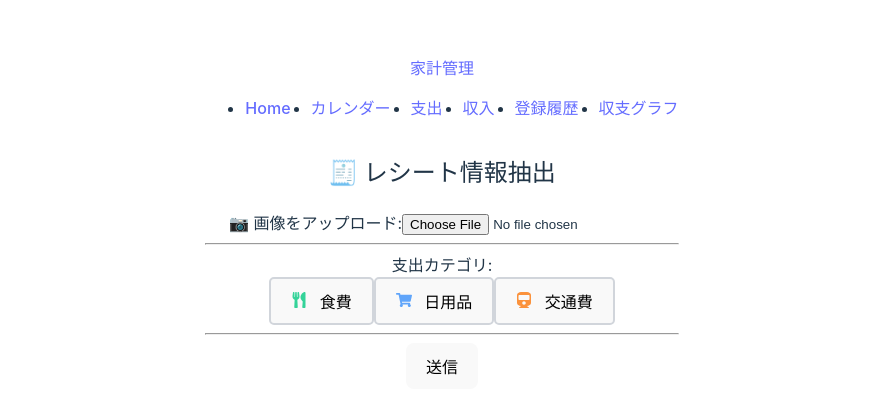
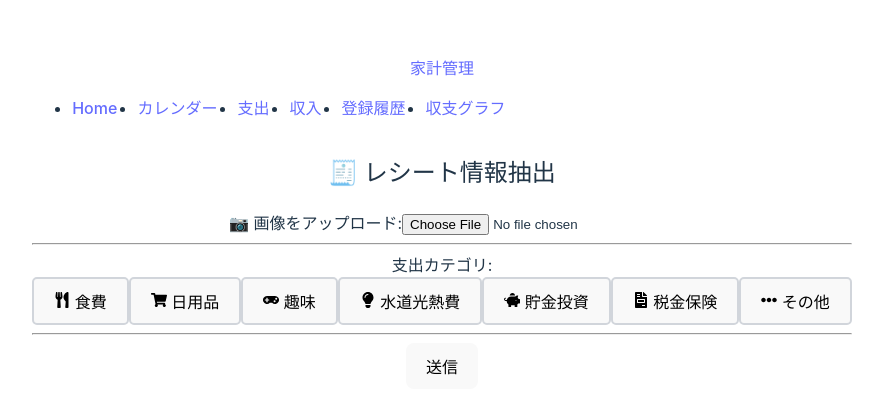
Before and after one commit to Yamsh39/hackathon-vol22, a React (Vite) app in the folder frontend/: page /receipt-registration in a window 1280 px wide. Shown: the part 238-652 px from the top of the page, without its empty margins (198-1081 px from the left). Built offline with nearby package versions, Linux system fonts and the light colour scheme.

Commit message:
カテゴリ選択

```diff
--- a/frontend/src/pages/ReceiptsForm.jsx
+++ b/frontend/src/pages/ReceiptsForm.jsx
@@ -1,6 +1,6 @@
 import React, { useState } from 'react';
 import axios from 'axios';
-import { FaUtensils, FaShoppingCart, FaTrain } from 'react-icons/fa';
+import { FaUtensils, FaShoppingCart, FaGamepad, FaLightbulb, FaPiggyBank, FaFileInvoice, FaEllipsisH } from 'react-icons/fa';
 import styles from './Button.module.css';
 
 const ReceiptForm = () => {
@@ -9,10 +9,21 @@ const ReceiptForm = () => {
   const [loading, setLoading] = useState(false);
   const [error, setError] = useState(null);
   const [selectedCategory, setSelectedCategory] = useState('');
-  const [date, setDate] = useState('');
+  const [customCategory, setCustomCategory] = useState(''); // その他カテゴリ用
 
   const handleImageChange = (e) => {
     setImage(e.target.files[0]);
+  };
+
+  const handleCategorySelect = (category) => {
+    setSelectedCategory(category);
+    if (category !== 'その他') {
+      setCustomCategory('');
+    }
+  };
+
+  const handleCustomCategoryChange = (e) => {
+    setCustomCategory(e.target.value);
   };
 
   const fetchFormattedReceipt = async () => {
@@ -23,14 +34,9 @@ const ReceiptForm = () => {
       setReceiptData(response.data);
     } catch (error) {
       setError('レシートデータの取得に失敗しました');
-      console.error('データ取得エラー:', error);
     } finally {
       setLoading(false);
     }
-  };
-
-  const handleCategorySelect = (category) => {
-    setSelectedCategory(category);
   };
 
   const handleSubmit = async (e) => {
@@ -46,13 +52,10 @@ const ReceiptForm = () => {
     formData.append('image', image);
 
     try {
-      await axios.post('http://localhost:5000/ocr/extract-receipt', formData, {
-        headers: { 'Content-Type': 'multipart/form-data' },
-      });
+      await axios.post('http://localhost:5000/ocr/extract-receipt', formData);
       fetchFormattedReceipt();
     } catch (error) {
       setError('OCRの処理に失敗しました');
-      console.error('Error extracting receipt data:', error);
     } finally {
       setLoading(false);
     }
@@ -67,66 +70,79 @@ const ReceiptForm = () => {
     setError(null);
 
     try {
-      await axios.post('http://localhost:5000/db/save-receipt', receiptData, {
-        headers: { 'Content-Type': 'application/json' },
+      await axios.post('http://localhost:5000/db/save-receipt', {
+        store_name: receiptData.store_name,
+        date: receiptData.date,
+        items: receiptData.items.map(item => ({
+          name: item.name,
+          price: item.price,
+          quantity: item.quantity,
+          category: selectedCategory === 'その他' ? customCategory : selectedCategory, // カテゴリの追加
+        })),
+        total_price: receiptData.total_price,
       });
       alert('レシートデータがDBに登録されました');
     } catch (error) {
       setError('DB登録に失敗しました');
-      console.error('DB登録エラー:', error);
     } finally {
       setLoading(false);
     }
   };
 
+  const categories = [
+    { name: '食費', icon: <FaUtensils />, style: styles.food },
+    { name: '日用品', icon: <FaShoppingCart />, style: styles.household },
+    { name: '趣味', icon: <FaGamepad />, style: styles.hobby },
+    { name: '水道光熱費', icon: <FaLightbulb />, style: styles.utility },
+    { name: '貯金投資', icon: <FaPiggyBank />, style: styles.savings },
+    { name: '税金保険', icon: <FaFileInvoice />, style: styles.tax },
+    { name: 'その他', icon: <FaEllipsisH />, style: styles.custom }, // カスタム入力専用
+  ];
+
   return (
     <div className="p-6 max-w-lg mx-auto bg-white shadow-md rounded-lg">
       <h2 className="text-xl font-bold mb-4">🧾 レシート情報抽出</h2>
+
       <form onSubmit={handleSubmit} className="space-y-4">
         <div>
           <label className="block text-gray-700 font-medium">📷 画像をアップロード:</label>
-          <input
-            type="file"
-            onChange={handleImageChange}
-            className="mt-2 p-2 w-full border rounded-md"
-          />
+          <input type="file" onChange={handleImageChange} className="mt-2 p-2 w-full border rounded-md" />
         </div>
 
         <hr />
 
         <div>
           <label className="block text-gray-700 font-medium">支出カテゴリ:</label>
-          <div className="flex space-x-4">
-            <button
-              type="button"
-              onClick={() => handleCategorySelect('食費')}
-              className={`${styles.button} ${selectedCategory === '食費' ? styles.selected : ''}`}
-            >
-              <FaUtensils className={`${styles.icon} ${styles.food}`} /> 食費
-            </button>
-            <button
-              type="button"
-              onClick={() => handleCategorySelect('日用品')}
-              className={`${styles.button} ${selectedCategory === '日用品' ? styles.selected : ''}`}
-            >
-              <FaShoppingCart className={`${styles.icon} ${styles.household}`} /> 日用品
-            </button>
-            <button
-              type="button"
-              onClick={() => handleCategorySelect('交通費')}
-              className={`${styles.button} ${selectedCategory === '交通費' ? styles.selected : ''}`}
-            >
-              <FaTrain className={`${styles.icon} ${styles.transport}`} /> 交通費
-            </button>
+          <div className="grid grid-cols-3 gap-3">
+            {categories.map((category) => (
+              <button
+                key={category.name}
+                type="button"
+                onClick={() => handleCategorySelect(category.name)}
+                className={`${styles.button} ${selectedCategory === category.name ? styles.selected : ''}`}
+              >
+                {category.icon} {category.name}
+              </button>
+            ))}
           </div>
         </div>
 
+        {selectedCategory === 'その他' && (
+          <div className="mt-2">
+            <label className="block text-gray-700 font-medium">カスタムカテゴリ名:</label>
+            <input
+              type="text"
+              value={customCategory}
+              onChange={handleCustomCategoryChange}
+              placeholder="カテゴリ名を入力"
+              className="mt-2 p-2 w-full border rounded-md"
+            />
+          </div>
+        )}
+
         <hr />
 
-        <button
-          type="submit"
-          className="button submit-button"
-        >
+        <button type="submit" className="button submit-button">
           送信
         </button>
       </form>
@@ -145,10 +161,7 @@ const ReceiptForm = () => {
             ))}
           </ul>
           <p className="mt-3 text-lg font-bold">💰 合計金額: ¥{receiptData.total_price}</p>
-          <button
-            onClick={saveToDatabase}
-            className="button submit-button"
-          >
+          <button onClick={saveToDatabase} className="button submit-button">
             DBに登録する
           </button>
         </div>
```
